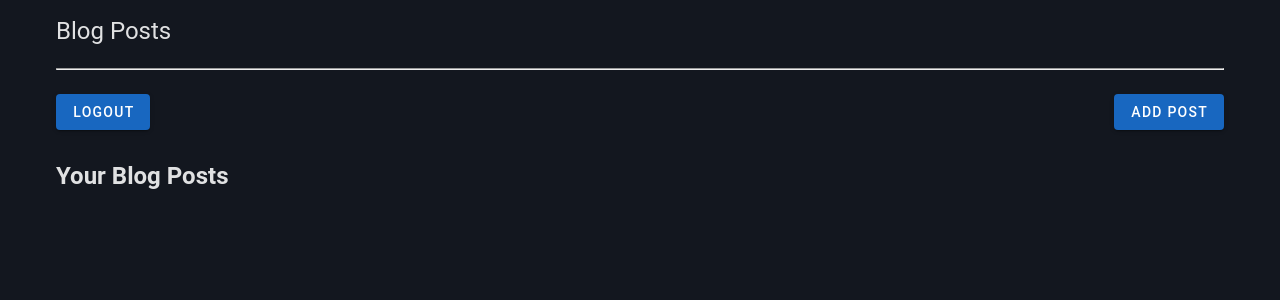
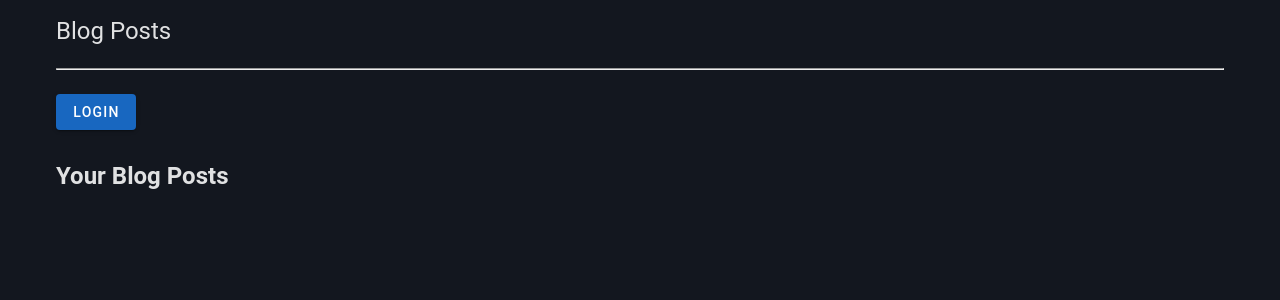
Before and after one commit to Moonshallow5/blog-api, a Vue app in the folder frontend/: page /posts in a window 1280 px wide. Shown: the top 300 px of the page. Built offline with nearby package versions, Linux system fonts and the light colour scheme.

Commit message:
fixed logged out feature

```diff
--- a/frontend/src/components/Add_Post.vue
+++ b/frontend/src/components/Add_Post.vue
@@ -34,6 +34,11 @@ export default{
     },
     mounted(){
         this.loggedInUserId = localStorage.getItem("user_id");
+        if (!this.loggedInUserId) {
+            alert('User Id not found')
+            this.$router.replace('/')
+            return;
+        }
         if(this.$route.query.editmode){
             this.editMode=true;
             this.postId=this.$route.query.id;
--- a/frontend/src/components/Blog.vue
+++ b/frontend/src/components/Blog.vue
@@ -7,11 +7,12 @@
             <hr />
     <v-row class="mt-3">
         <v-col class="d-flex justify-start">
-            <v-btn color="primary" @click=" this.$router.replace('/')"  >Logout</v-btn>
+            <v-btn color="primary" v-if="loggedInUserId" @click="logout()" >Logout</v-btn>
+            <v-btn color="primary" v-if="!loggedInUserId" @click="login" >Login</v-btn>
     </v-col>
 
     <v-col class="d-flex justify-end">
-            <v-btn color="primary"  @click="addPost">Add Post</v-btn>
+            <v-btn color="primary" v-if="loggedInUserId"   @click="addPost">Add Post</v-btn>
     </v-col>
         </v-row>
 
@@ -75,15 +76,28 @@ export default{
 
     },
     mounted(){
-        this.loggedInUserId = localStorage.getItem("user_id");
-    if (this.loggedInUserId) {
-        this.loadPosts();
-    } else {
-        console.error("User ID not found in localStorage");
-    }
+        this.loggedInUserId = localStorage.getItem("user_id"); // Initialize on mount
+
+        if (!this.loggedInUserId) {
+            alert('User Id not found')
+        } else {
+            this.loadPosts();
+        }
 
     },
     methods:{
+        logout(){
+            localStorage.removeItem("token");
+            localStorage.removeItem("username");
+            localStorage.removeItem("user_id");
+
+            this.loggedInUserId = null; // Update state reactively
+
+
+        },
+        login(){
+            this.$router.replace('/')
+        },
         editPost(post){
             this.$router.push({
             path:'/add-post',
--- a/frontend/src/components/PostView.vue
+++ b/frontend/src/components/PostView.vue
@@ -57,9 +57,9 @@ export default{
     async addComment(postId){
         const userId=localStorage.getItem('user_id')
         if (!userId) {
-            alert("You must be logged in to comment.");
+          alert("Please login to make a comment");
             return;
-        }
+        }else{
         await axios.post("https://blog-api-web-07jr.onrender.com/comments/add-comment",{
 
             userId,
@@ -67,6 +67,7 @@ export default{
             content:this.newComment
         })
         this.newComment = ""; // Clear input
+      }
       this.loadComments(this.$route.params.id); // Refresh comments
     },
 
```
